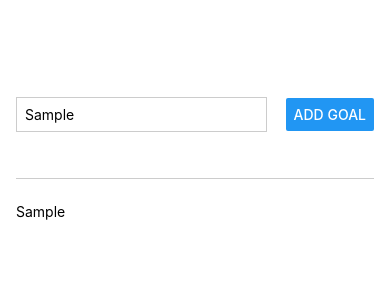
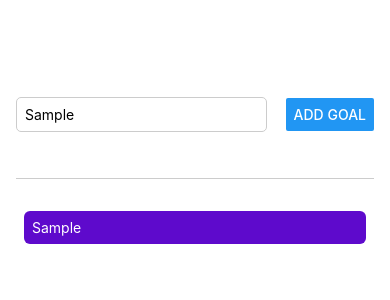
Before and after one commit to FungaiPfende/GoalTracker, a React Native app: screen / in a window 390 px wide. Both pictures are taken after typing "Sample" into the empty fields and a click on the button "ADD GOAL". Shown: the top 300 px of the page. Built offline with nearby package versions, Linux system fonts and the light colour scheme.

Commit message:
Added basic styling.

```diff
--- a/App.js
+++ b/App.js
@@ -25,7 +25,12 @@ export default function App() {
 
       <View style={styles.goalsContainer}>
         {goalList.map((item) => (
-          <Text key={Math.round(Math.random() * 100)}>{item}</Text>
+          <View
+            style={styles.goalItem}
+            key={Math.round(Math.random() * 100000)}
+          >
+            <Text style={styles.goalText}>{item}</Text>
+          </View>
         ))}
       </View>
 
@@ -48,12 +53,13 @@ const styles = StyleSheet.create({
     alignItems: "center",
     marginBottom: 24,
     borderBottomWidth: 1,
-    borderBottomColor: "#ccc",
+    borderBottomColor: "#CCC",
   },
 
   textInput: {
     borderWidth: 1,
-    borderColor: "#ccc",
+    borderColor: "#CCC",
+    borderRadius: 5,
     width: "70%",
     padding: 8,
     marginRight: 8,
@@ -62,4 +68,15 @@ const styles = StyleSheet.create({
   goalsContainer: {
     flex: 5,
   },
+
+  goalItem: {
+    margin: 8,
+    padding: 8,
+    borderRadius: 6,
+    backgroundColor: "#5E0ACC",
+  },
+
+  goalText: {
+    color: "#FFF",
+  },
 });
```
